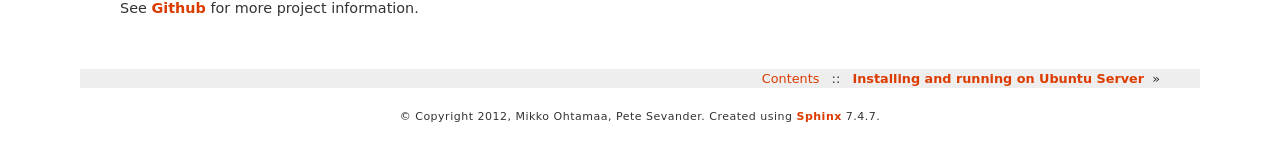
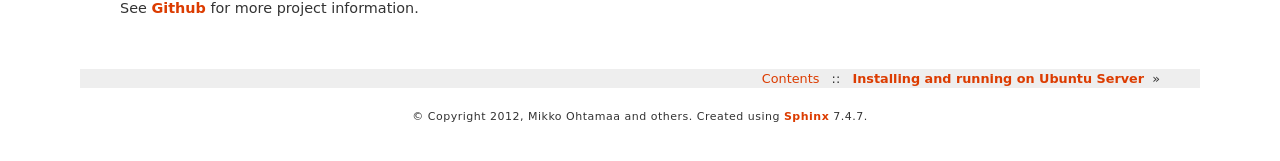
Before and after one commit to opensourcehacker/sevabot, a Sphinx documentation site: the page built from docs/source/index.rst, in a window 1280 px wide. Shown: the part 601-762 px from the top of the page. Built offline with Sphinx 7.4.7, drawn with Linux system fonts in a browser that asks for light colours.

```diff
--- a/docs/source/conf.py
+++ b/docs/source/conf.py
@@ -41,7 +41,7 @@
 
 # General information about the project.
 project = u'Sevabot - Skype bot'
-copyright = u'2012, Mikko Ohtamaa, Pete Sevander'
+copyright = u'2012, Mikko Ohtamaa and others'
 
 # The version info for the project you're documenting, acts as replacement for
 # |version| and |release|, also used in various other places throughout the
```
Also changed, not shown: README.rst (+21 -11 lines), 1 other file.
